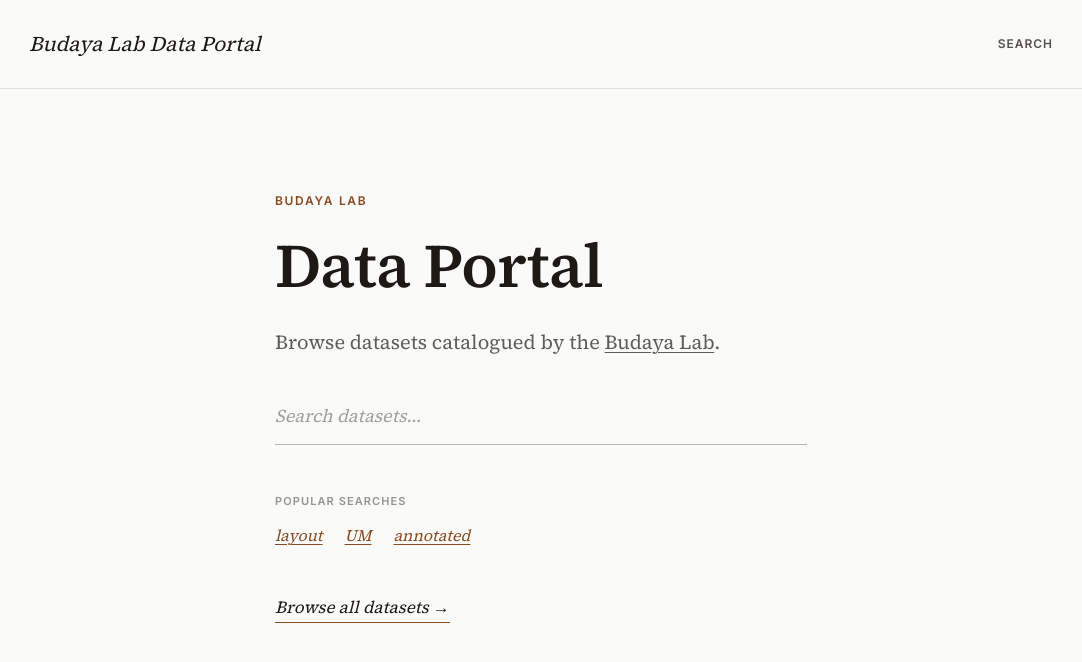
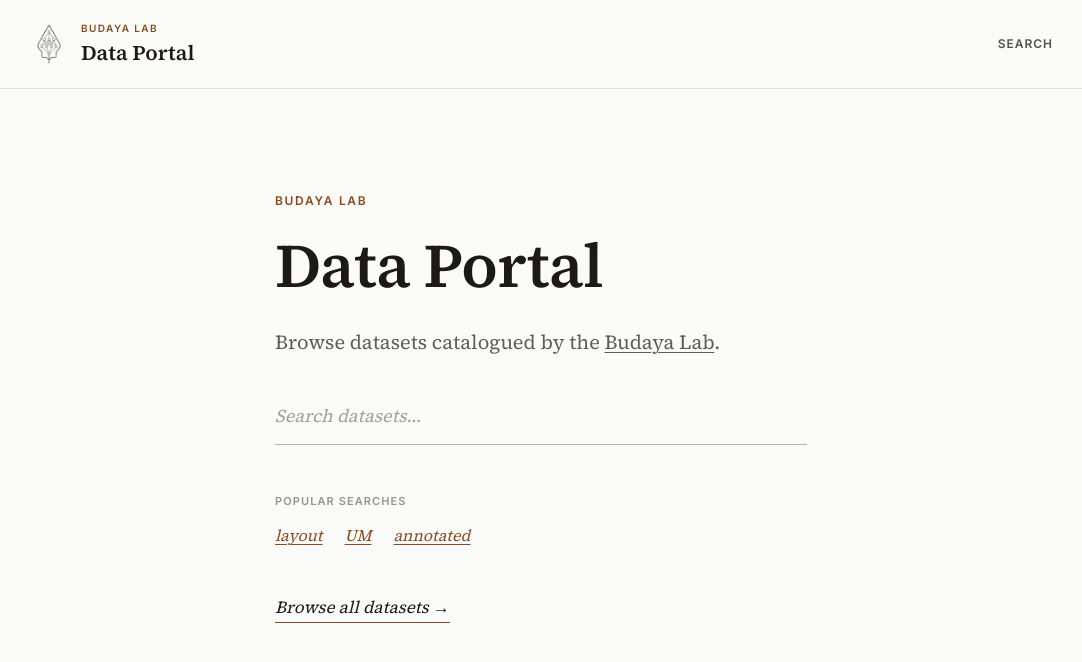
Before and after one commit to budaya-lab/data-portal, a Next.js app: page / in a window 1280 px wide. Shown: the top 662 px of the page, without its empty margins (99-1181 px from the left). Built offline with nearby package versions, Linux system fonts and the light colour scheme.

Commit message:
feat(navbar): add Lab mark and portal label

```diff
--- a/components/Navbar.tsx
+++ b/components/Navbar.tsx
@@ -1,21 +1,33 @@
-import Link from 'next/link'
+import Image from "next/image";
+import Link from "next/link";
 
-// Site navbar, rendered on every page via `_app.tsx`. Editorial style imported
-// from the Claude Design mockups: a tall hairline-ruled bar with a Newsreader
-// italic wordmark on the left and an uppercase Work Sans "Search" link on the
-// right, over the warm cream canvas.
-//
-// The wordmark is the portal name, set in Newsreader italic.
+// Site navbar, rendered on every page via `_app.tsx`. It uses the Budaya Lab
+// paper, serif wordmark, and sans-serif navigation styles.
 export default function Navbar() {
   return (
     <header className="border-b border-ink/[0.12] bg-cream">
       <nav className="mx-auto flex h-[88px] max-w-6xl items-center justify-between px-6 sm:px-16">
         <Link
           href="/"
-          className="font-serif text-[21px] font-medium italic text-ink no-underline"
+          className="flex items-center gap-3 text-ink no-underline"
           aria-label="Budaya Lab Data Portal — home"
         >
-          Budaya Lab Data Portal
+          <Image
+            unoptimized
+            src="/favicon.png"
+            alt=""
+            width={40}
+            height={40}
+            className="shrink-0"
+          />
+          <span className="flex flex-col gap-1">
+            <span className="font-sans text-[10px] font-semibold uppercase tracking-[0.14em] text-accent">
+              Budaya Lab
+            </span>
+            <span className="font-serif text-[21px] font-semibold leading-tight">
+              Data Portal
+            </span>
+          </span>
         </Link>
         <Link
           href="/search"
@@ -25,5 +37,5 @@ export default function Navbar() {
         </Link>
       </nav>
     </header>
-  )
+  );
 }
```
